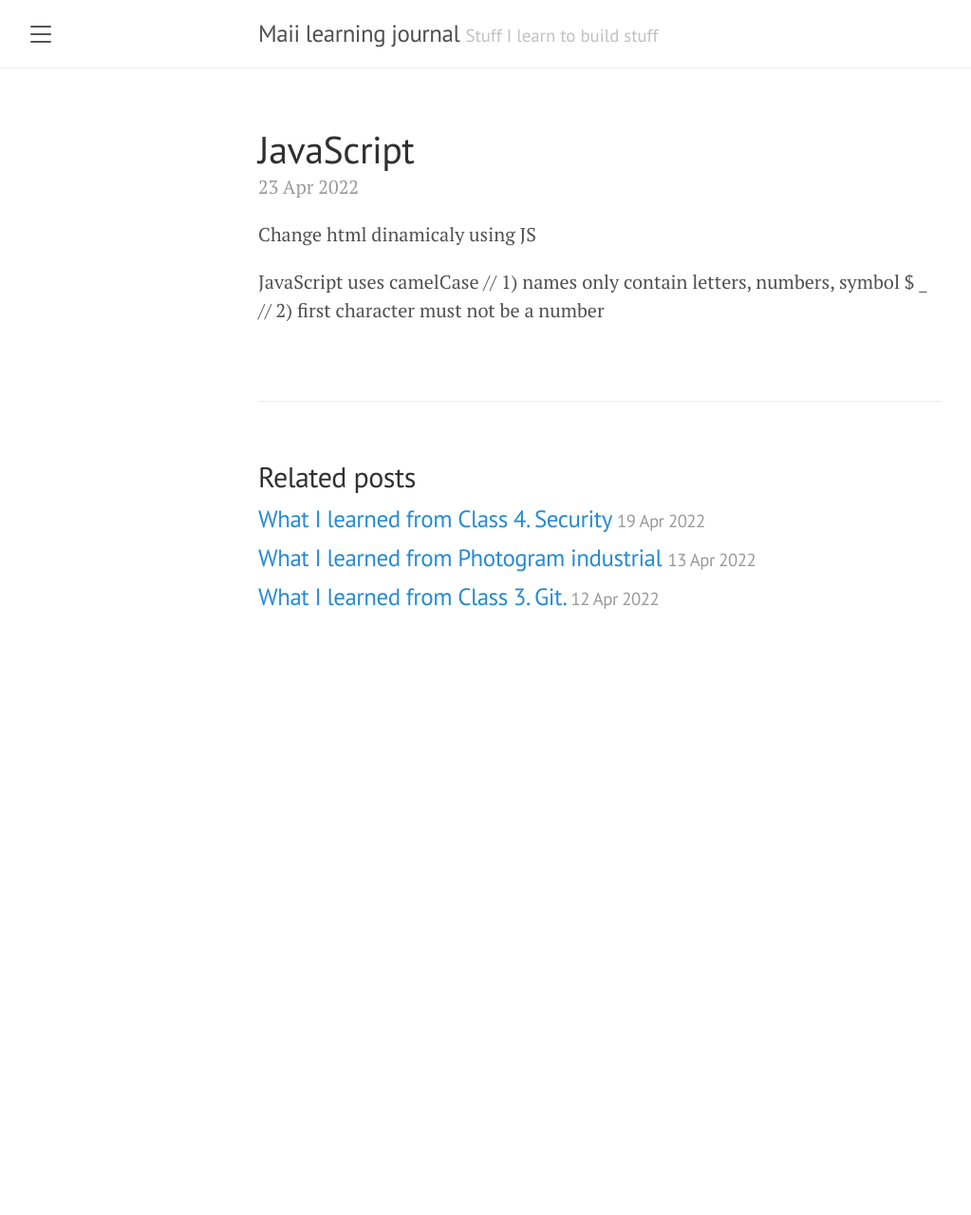
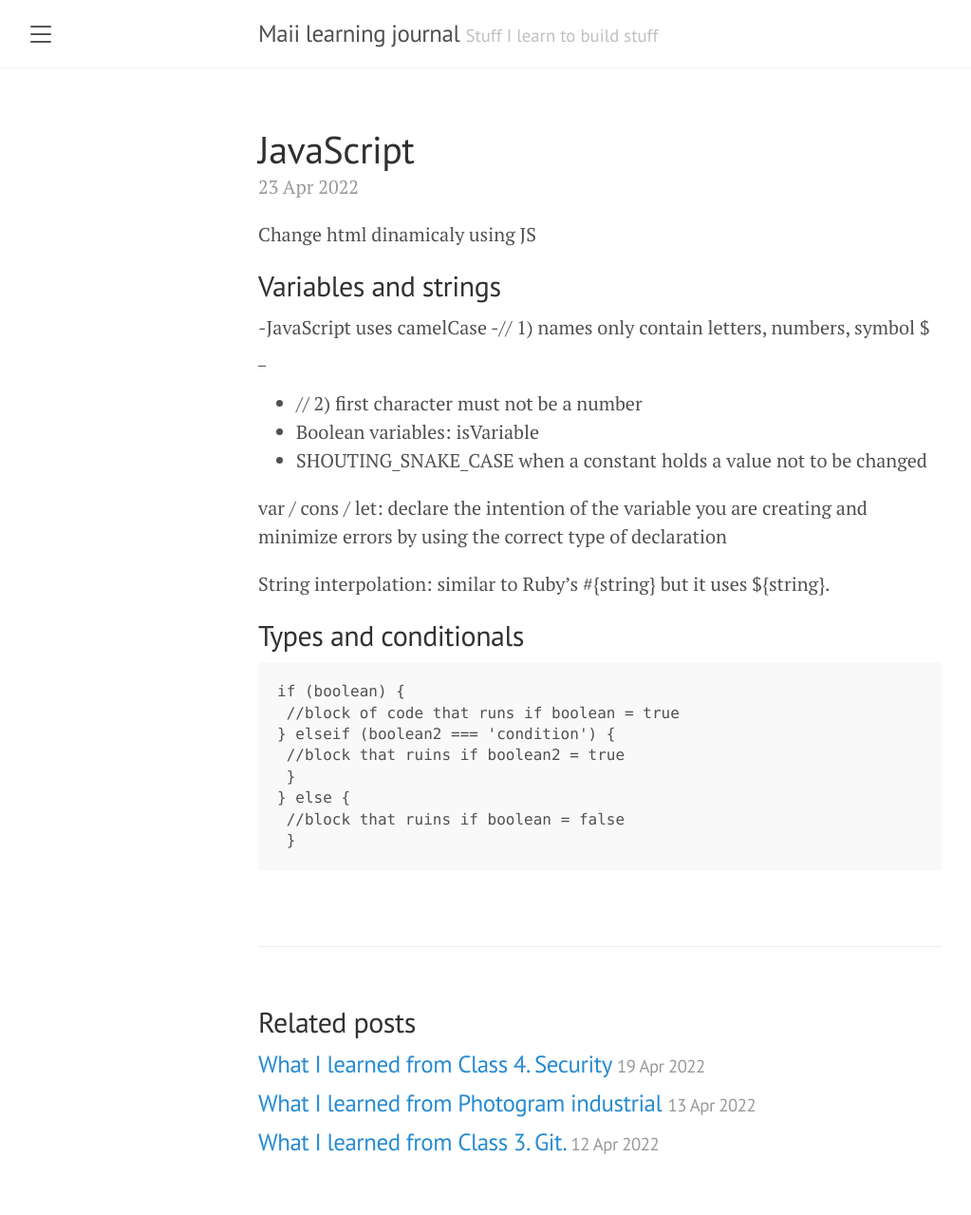
Before and after one commit to eamesa/maii-journal, a Jekyll site: the page built from _posts/2022-04-23-JavaScript.md, in a window 1280 px wide. Shown: the whole page at 95% size, without its empty margins (8-1031 px from the left). Built offline with Jekyll 4.4.1, drawn with Linux system fonts in a browser that asks for light colours; a script that is not in the unit is left out; before the commit the page ends 900 px from its top, so only the background shows below that.

Commit message:
Update 2022-04-23-JavaScript.md

````diff
--- a/_posts/2022-04-23-JavaScript.md
+++ b/_posts/2022-04-23-JavaScript.md
@@ -9,6 +9,26 @@ Change html dinamicaly using JS
 
 </script>
 
-JavaScript uses camelCase
-// 1) names only contain letters, numbers, symbol $ _
-// 2) first character must not be a number
+## Variables and strings
+-JavaScript uses camelCase
+-// 1) names only contain letters, numbers, symbol $ _
+- // 2) first character must not be a number
+- Boolean variables: isVariable
+- SHOUTING_SNAKE_CASE when a constant holds a value not to be changed
+
+var / cons / let: declare the intention of the variable you are creating and minimize errors by using the correct type of declaration
+
+String interpolation: similar to Ruby's #{string} but it uses ${string}.
+
+## Types and conditionals
+
+```
+if (boolean) {
+ //block of code that runs if boolean = true
+} elseif (boolean2 === 'condition') {
+ //block that ruins if boolean2 = true
+ }
+} else {
+ //block that ruins if boolean = false
+ }
+ ```
````
